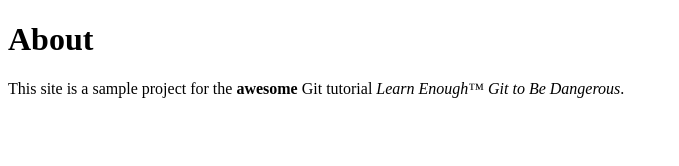
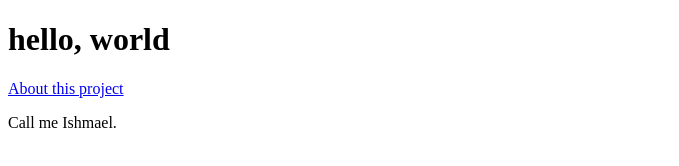
Before and after one commit to Abills23/Initialize-Repository, a plain HTML site: page about.html in a window 1280 px wide. Shown: the whole page, without its empty margins (0-679 px from the left). Drawn offline with Linux system fonts and the light colour scheme.

Commit message:
added link to about

```diff
--- a/about.html
+++ b/about.html
@@ -1,13 +1,9 @@
 <!DOCTYPE html>
 <html>
 <head>
-    <title>About Us</title>
+<title>A whale of a greeting</title>
 </head>
 <body>
-    <h1>About</h1>
-    <p>
-        This site is a sample project for the <strong>awesome</strong> Git
-        tutorial <em>Learn Enough™ Git to Be Dangerous</em>.
-    </p>
-</body>
-</html>
+<h1>hello, world</h1>
+<a href="about.html">About this project</a>
+<p>Call me Ishmael.</p>
```
Also changed, not shown: index.html (+5 -6 lines).
